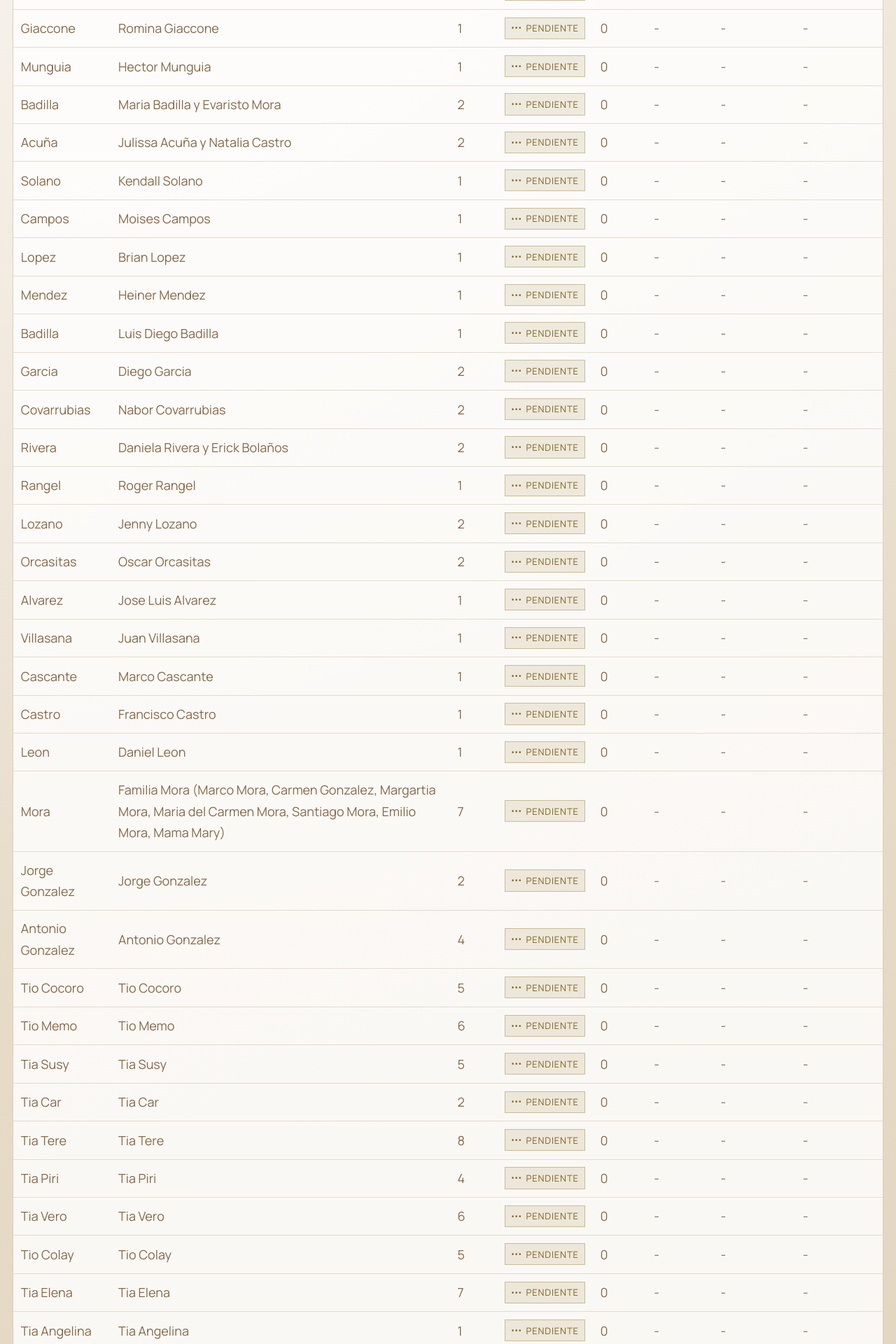
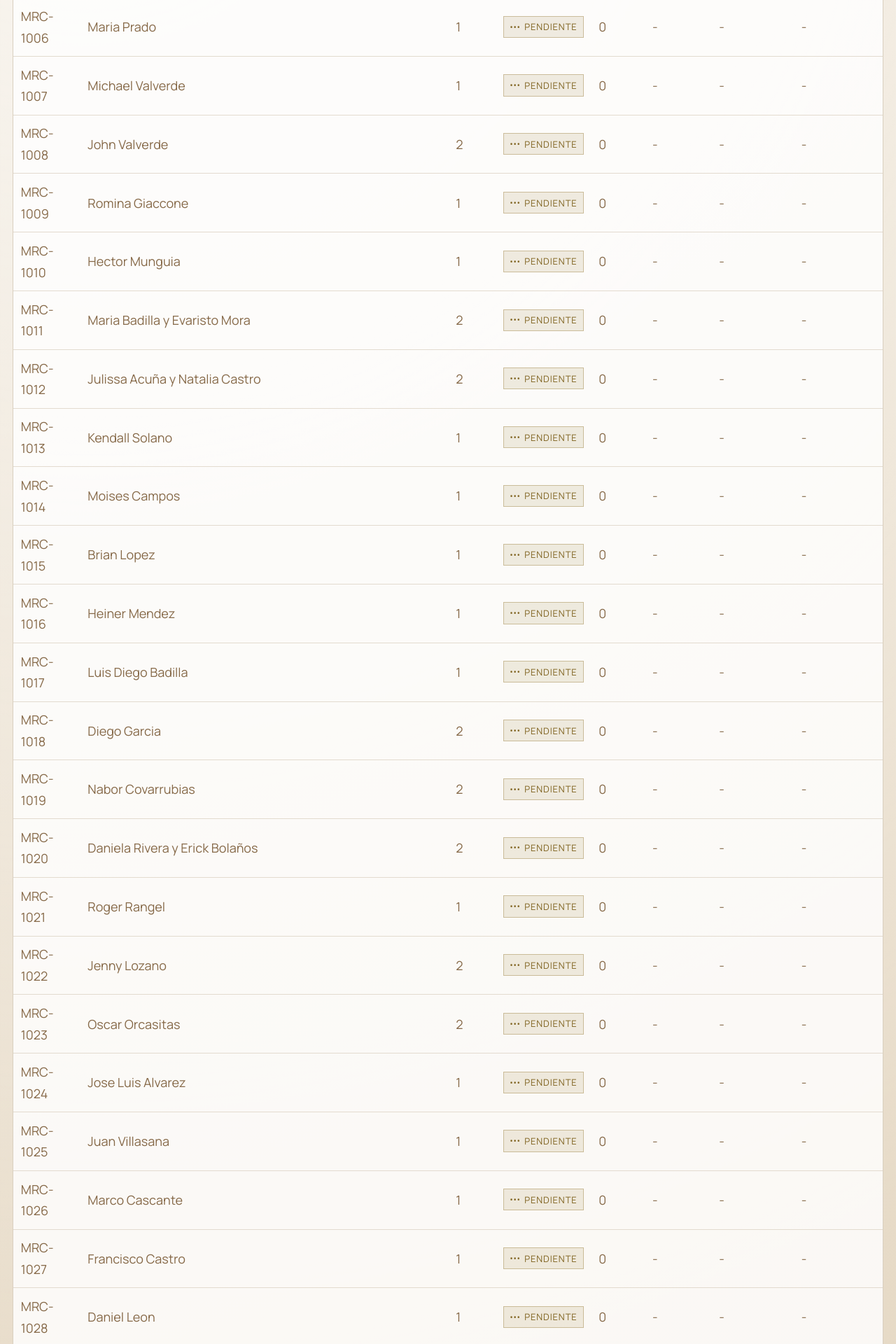
Before and after one commit to stevenalp207/marco-steph, a React (Vite) app: page /dashboard in a window 1280 px wide. Shown: the part 820-2740 px from the top of the page at 70% size. Built offline with nearby package versions, Linux system fonts and the light colour scheme; no server answers; the database is empty.

Commit message:
feat: update reservation codes and improve guest lookup functionality

```diff
--- a/src/data/reservations.js
+++ b/src/data/reservations.js
@@ -1,110 +1,110 @@
 export const guestReservations = [
-  { reservation: 'Gamboa', name: 'Kattia Gamboa', passes: 1 },
-  { reservation: 'Alpizar', name: 'Alexander Alpizar', passes: 1 },
-  { reservation: 'Alpizar', name: 'Steven Alpizar', passes: 1 },
-  { reservation: 'Alpizar', name: 'Natalia Alpizar', passes: 1 },
-  { reservation: 'Tony', name: 'Tony', passes: 1 },
-  { reservation: 'Prado', name: 'Maria Prado', passes: 1 },
-  { reservation: 'Valverde', name: 'Michael Valverde', passes: 1 },
-  { reservation: 'Valverde', name: 'John Valverde', passes: 2 },
-  { reservation: 'Giaccone', name: 'Romina Giaccone', passes: 1 },
-  { reservation: 'Munguia', name: 'Hector Munguia', passes: 1 },
-  { reservation: 'Badilla', name: 'Maria Badilla y Evaristo Mora', passes: 2 },
-  { reservation: 'Acuña', name: 'Julissa Acuña y Natalia Castro', passes: 2 },
-  { reservation: 'Solano', name: 'Kendall Solano', passes: 1 },
-  { reservation: 'Campos', name: 'Moises Campos', passes: 1 },
-  { reservation: 'Lopez', name: 'Brian Lopez', passes: 1 },
-  { reservation: 'Mendez', name: 'Heiner Mendez', passes: 1 },
-  { reservation: 'Badilla', name: 'Luis Diego Badilla', passes: 1 },
-  { reservation: 'Garcia', name: 'Diego Garcia', passes: 2 },
-  { reservation: 'Covarrubias', name: 'Nabor Covarrubias', passes: 2 },
-  { reservation: 'Rivera', name: 'Daniela Rivera y Erick Bolaños', passes: 2 },
-  { reservation: 'Rangel', name: 'Roger Rangel', passes: 1 },
-  { reservation: 'Lozano', name: 'Jenny Lozano', passes: 2 },
-  { reservation: 'Orcasitas', name: 'Oscar Orcasitas', passes: 2 },
-  { reservation: 'Alvarez', name: 'Jose Luis Alvarez', passes: 1 },
-  { reservation: 'Villasana', name: 'Juan Villasana', passes: 1 },
-  { reservation: 'Cascante', name: 'Marco Cascante', passes: 1 },
-  { reservation: 'Castro', name: 'Francisco Castro', passes: 1 },
-  { reservation: 'Leon', name: 'Daniel Leon', passes: 1 },
+  { reservation: 'MRC-1001', name: 'Kattia Gamboa', passes: 1 },
+  { reservation: 'MRC-1002', name: 'Alexander Alpizar', passes: 1 },
+  { reservation: 'MRC-1003', name: 'Steven Alpizar', passes: 1 },
+  { reservation: 'MRC-1004', name: 'Natalia Alpizar', passes: 1 },
+  { reservation: 'MRC-1005', name: 'Tony', passes: 1 },
+  { reservation: 'MRC-1006', name: 'Maria Prado', passes: 1 },
+  { reservation: 'MRC-1007', name: 'Michael Valverde', passes: 1 },
+  { reservation: 'MRC-1008', name: 'John Valverde', passes: 2 },
+  { reservation: 'MRC-1009', name: 'Romina Giaccone', passes: 1 },
+  { reservation: 'MRC-1010', name: 'Hector Munguia', passes: 1 },
+  { reservation: 'MRC-1011', name: 'Maria Badilla y Evaristo Mora', passes: 2 },
+  { reservation: 'MRC-1012', name: 'Julissa Acuña y Natalia Castro', passes: 2 },
+  { reservation: 'MRC-1013', name: 'Kendall Solano', passes: 1 },
+  { reservation: 'MRC-1014', name: 'Moises Campos', passes: 1 },
+  { reservation: 'MRC-1015', name: 'Brian Lopez', passes: 1 },
+  { reservation: 'MRC-1016', name: 'Heiner Mendez', passes: 1 },
+  { reservation: 'MRC-1017', name: 'Luis Diego Badilla', passes: 1 },
+  { reservation: 'MRC-1018', name: 'Diego Garcia', passes: 2 },
+  { reservation: 'MRC-1019', name: 'Nabor Covarrubias', passes: 2 },
+  { reservation: 'MRC-1020', name: 'Daniela Rivera y Erick Bolaños', passes: 2 },
+  { reservation: 'MRC-1021', name: 'Roger Rangel', passes: 1 },
+  { reservation: 'MRC-1022', name: 'Jenny Lozano', passes: 2 },
+  { reservation: 'MRC-1023', name: 'Oscar Orcasitas', passes: 2 },
+  { reservation: 'MRC-1024', name: 'Jose Luis Alvarez', passes: 1 },
+  { reservation: 'MRC-1025', name: 'Juan Villasana', passes: 1 },
+  { reservation: 'MRC-1026', name: 'Marco Cascante', passes: 1 },
+  { reservation: 'MRC-1027', name: 'Francisco Castro', passes: 1 },
+  { reservation: 'MRC-1028', name: 'Daniel Leon', passes: 1 },
 
-  { reservation: 'Mora', name: 'Familia Mora (Marco Mora, Carmen Gonzalez, Margartia Mora, Maria del Carmen Mora, Santiago Mora, Emilio Mora, Mama Mary)', passes: 7 },
+  { reservation: 'MRC-1029', name: 'Familia Mora (Marco Mora, Carmen Gonzalez, Margartia Mora, Maria del Carmen Mora, Santiago Mora, Emilio Mora, Mama Mary)', passes: 7 },
 
-  { reservation: 'Jorge Gonzalez', name: 'Jorge Gonzalez', passes: 2 },
+  { reservation: 'MRC-1030', name: 'Jorge Gonzalez', passes: 2 },
 
-  { reservation: 'Antonio Gonzalez', name: 'Antonio Gonzalez', passes: 4 },
+  { reservation: 'MRC-1031', name: 'Antonio Gonzalez', passes: 4 },
 
-  { reservation: 'Tio Cocoro', name: 'Tio Cocoro', passes: 5 },
+  { reservation: 'MRC-1032', name: 'Tio Cocoro', passes: 5 },
 
-  { reservation: 'Tio Memo', name: 'Tio Memo', passes: 6 },
+  { reservation: 'MRC-1033', name: 'Tio Memo', passes: 6 },
 
-  { reservation: 'Tia Susy', name: 'Tia Susy', passes: 5 },
+  { reservation: 'MRC-1034', name: 'Tia Susy', passes: 5 },
 
-  { reservation: 'Tia Car', name: 'Tia Car', passes: 2 },
+  { reservation: 'MRC-1035', name: 'Tia Car', passes: 2 },
 
-  { reservation: 'Tia Tere', name: 'Tia Tere', passes: 8 },
+  { reservation: 'MRC-1036', name: 'Tia Tere', passes: 8 },
 
-  { reservation: 'Tia Piri', name: 'Tia Piri', passes: 4 },
+  { reservation: 'MRC-1037', name: 'Tia Piri', passes: 4 },
 
-  { reservation: 'Tia Vero', name: 'Tia Vero', passes: 6 },
+  { reservation: 'MRC-1038', name: 'Tia Vero', passes: 6 },
 
-  { reservation: 'Tio Colay', name: 'Tio Colay', passes: 5 },
+  { reservation: 'MRC-1039', name: 'Tio Colay', passes: 5 },
 
-  { reservation: 'Tia Elena', name: 'Tia Elena', passes: 7 },
+  { reservation: 'MRC-1040', name: 'Tia Elena', passes: 7 },
 
-  { reservation: 'Tia Angelina', name: 'Tia Angelina', passes: 1 },
+  { reservation: 'MRC-1041', name: 'Tia Angelina', passes: 1 },
 
-  { reservation: 'Tia Pilar', name: 'Tia Pilar', passes: 1 },
+  { reservation: 'MRC-1042', name: 'Tia Pilar', passes: 1 },
 
-  { reservation: 'Cynthia Fierro', name: 'Cynthia Fierro', passes: 2 },
+  { reservation: 'MRC-1043', name: 'Cynthia Fierro', passes: 2 },
 
-  { reservation: 'Luis Vega', name: 'Luis Vega', passes: 1 },
+  { reservation: 'MRC-1044', name: 'Luis Vega', passes: 1 },
 
-  { reservation: 'Mario Sanchez', name: 'Mario Sanchez', passes: 1 },
+  { reservation: 'MRC-1045', name: 'Mario Sanchez', passes: 1 },
 
-  { reservation: 'Maricela Reyes', name: 'Maricela Reyes', passes: 1 },
+  { reservation: 'MRC-1046', name: 'Maricela Reyes', passes: 1 },
 
-  { reservation: 'Clara', name: 'Clara', passes: 2 },
+  { reservation: 'MRC-1047', name: 'Clara', passes: 2 },
 
-  { reservation: 'Hugo', name: 'Hugo', passes: 1 },
+  { reservation: 'MRC-1048', name: 'Hugo', passes: 1 },
 
-  { reservation: 'Carina Brindis', name: 'Carina Brindis', passes: 2 },
+  { reservation: 'MRC-1049', name: 'Carina Brindis', passes: 2 },
 
-  { reservation: 'Diego Serafin', name: 'Diego Serafin', passes: 2 },
+  { reservation: 'MRC-1050', name: 'Diego Serafin', passes: 2 },
 
-  { reservation: 'Pachecho', name: 'Pachecho', passes: 2 },
+  { reservation: 'MRC-1051', name: 'Pachecho', passes: 2 },
 
-  { reservation: 'Hernan', name: 'Hernan', passes: 1 },
+  { reservation: 'MRC-1052', name: 'Hernan', passes: 1 },
 
-  { reservation: 'Minerva', name: 'Minerva', passes: 2 },
+  { reservation: 'MRC-1053', name: 'Minerva', passes: 2 },
 
-  { reservation: 'Jorge Hurtado', name: 'Jorge Hurtado', passes: 2 },
+  { reservation: 'MRC-1054', name: 'Jorge Hurtado', passes: 2 },
 
-  { reservation: 'Sergio Anzaldo', name: 'Sergio Anzaldo', passes: 2 },
+  { reservation: 'MRC-1055', name: 'Sergio Anzaldo', passes: 2 },
 
-  { reservation: 'Ingrid Zuleta', name: 'Ingrid Zuleta', passes: 2 },
+  { reservation: 'MRC-1056', name: 'Ingrid Zuleta', passes: 2 },
 
-  { reservation: 'Bayron Duran', name: 'Bayron Duran', passes: 2 },
+  { reservation: 'MRC-1057', name: 'Bayron Duran', passes: 2 },
 
-  { reservation: 'Fernando Sosa', name: 'Fernando Sosa', passes: 2 },
+  { reservation: 'MRC-1058', name: 'Fernando Sosa', passes: 2 },
 
-  { reservation: 'Paco Perez', name: 'Paco Perez', passes: 2 },
+  { reservation: 'MRC-1059', name: 'Paco Perez', passes: 2 },
 
-  { reservation: 'Oliver Rodriguez', name: 'Oliver Rodriguez', passes: 2 },
+  { reservation: 'MRC-1060', name: 'Oliver Rodriguez', passes: 2 },
 
-  { reservation: 'Braulio', name: 'Braulio', passes: 2 },
+  { reservation: 'MRC-1061', name: 'Braulio', passes: 2 },
 
-  { reservation: 'Ericka', name: 'Ericka', passes: 2 },
+  { reservation: 'MRC-1062', name: 'Ericka', passes: 2 },
 
-  { reservation: 'Alejandro Lopez', name: 'Alejandro Lopez', passes: 2 },
+  { reservation: 'MRC-1063', name: 'Alejandro Lopez', passes: 2 },
 
-  { reservation: 'Lourdes Duran', name: 'Lourdes Duran', passes: 1 },
+  { reservation: 'MRC-1064', name: 'Lourdes Duran', passes: 1 },
 
-  { reservation: 'Jorge Espinoza', name: 'Jorge Espinoza', passes: 2 },
+  { reservation: 'MRC-1065', name: 'Jorge Espinoza', passes: 2 },
 
-  { reservation: 'Yatzira Camacho', name: 'Yatzira Camacho', passes: 2 },
+  { reservation: 'MRC-1066', name: 'Yatzira Camacho', passes: 2 },
 
-  { reservation: 'Gaby Dominguez', name: 'Gaby Dominguez', passes: 2 },
+  { reservation: 'MRC-1067', name: 'Gaby Dominguez', passes: 2 },
 ]
 
 export function normalizeText(value = '') {
```
Also changed, not shown: src/App.jsx (+17 -17 lines).
